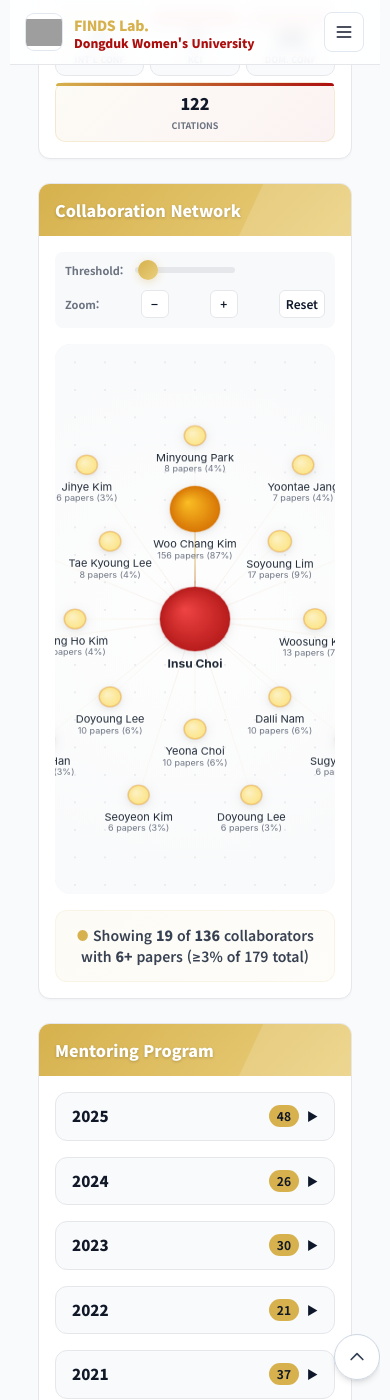
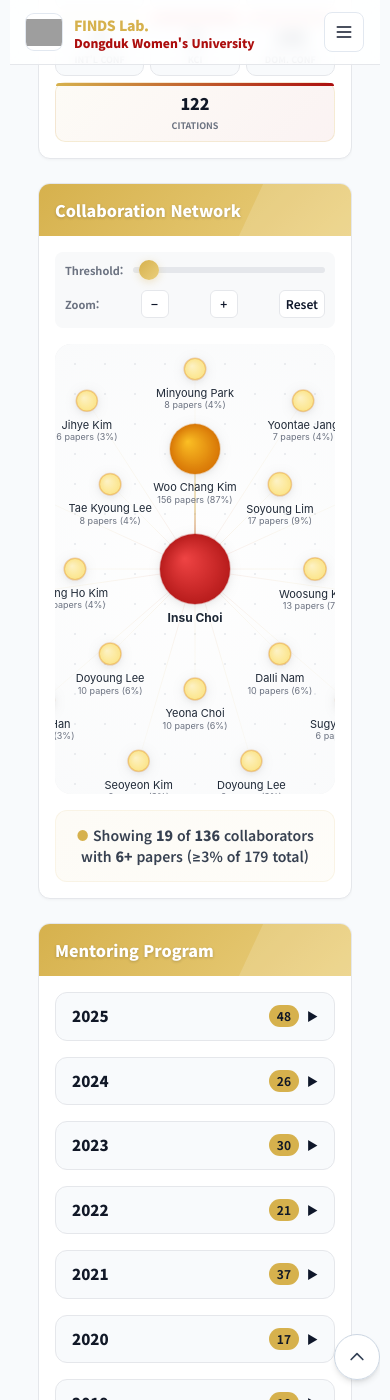
Before and after one commit to FinDS-Lab/site, a Jekyll site: the page built from members-director.html, in a window 390 px wide and 1400 px high, scrolled down 5804 px. Built offline with Jekyll 4.4.1, drawn with Linux system fonts in a browser that asks for light colours; nearby versions of some CDN libraries; grey boxes are pictures that could not be loaded.

Commit message:
Update members-director.html

```diff
--- a/members-director.html
+++ b/members-director.html
@@ -1146,6 +1146,16 @@ permalink: /members-director.html
   border-color: var(--gold);
   transform: translateY(-1px);
 }
+/* Network slider 기본 설정 */
+.network-slider {
+  width: 250px;
+  -webkit-appearance: none;
+  appearance: none;
+  height: 6px;
+  background: #e5e7eb;
+  border-radius: 3px;
+  outline: none;
+}
 
 /* Mobile responsiveness */
 @media (max-width: 768px) {
@@ -1158,33 +1168,24 @@ permalink: /members-director.html
 
   .control-group {
     justify-content: space-between;
-    flex-wrap: wrap;
+    flex-wrap: nowrap;  /* wrap에서 nowrap으로 변경 */
+    width: 100%;
+  }
+
+  .control-group:first-child {  /* Threshold 그룹 */
+    display: flex;
+    align-items: center;
+    gap: 10px;
   }
 
   .slider-container {
-    max-width: 100%;
-    flex: 1;
+    flex: 1;  /* 남은 공간 모두 차지 */
+    max-width: none;
   }
 
   .network-slider {
-  width: 250px;  /* 150px → 250px */
-  -webkit-appearance: none;
-  appearance: none;
-  height: 6px;
-  background: #e5e7eb;
-  border-radius: 3px;
-  outline: none;
-}
-
-@media (max-width: 768px) {
-  .network-slider {
-    width: 400px !important;  /* 120px → 200px */
-  }
-}
-
-@media (max-width: 480px) {
-  .network-slider {
-    width: 240px !important;  /* 100px → 160px */
+    width: 100% !important;  /* 컨테이너 전체 너비 */
+    min-width: 200px;
   }
 }
 
@@ -1210,17 +1211,19 @@ permalink: /members-director.html
   }
 
   #networkCanvas {
-    height: 400px !important;
+    height: 450px !important;  /* 400px에서 450px로 증가 */
   }
 }
 
 @media (max-width: 480px) {
   .network-slider {
-    width: 100px !important;  /* 60px에서 100px로 증가 */
+    width: 100% !important;  /* 전체 너비 유지 */
+    min-width: 150px;
   }
 
   .slider-label {
     font-size: 11px !important;
+    flex-shrink: 0;  /* 라벨 크기 고정 */
   }
 
   .zoom-btn {
@@ -1272,17 +1275,24 @@ permalink: /members-director.html
 /* Enhanced Network Canvas Styles */
 #networkCanvas{
   width:100%;
- height:600px;  /* 500px → 600px */
+  height:600px;  /* 데스크톱 기본 높이 */
   border-radius:16px;
   background: radial-gradient(ellipse at center, #fafbfc 0%, #f3f4f6 100%);
   margin-top:1rem;
   box-shadow: inset 0 2px 4px rgba(0,0,0,0.04);
 }
 
-/* 모바일에서도 적절한 높이 유지 */
-@media (max-width: 640px) {
+/* 태블릿 */
+@media (max-width: 768px) {
   #networkCanvas {
-    height: 550px !important;  /* 400px → 450px */
+    height: 500px !important;
+  }
+}
+
+/* 모바일 */
+@media (max-width: 480px) {
+  #networkCanvas {
+    height: 450px !important;
   }
 }
 
@@ -2074,12 +2084,14 @@ if (canvas) {
   // Size canvas
 function sizeCanvas() {
   const rect = canvas.getBoundingClientRect();
+  const isMobile = window.innerWidth <= 768;
+  const canvasHeight = isMobile ? 450 : 600;  // 모바일은 450px, 데스크톱은 600px
+
   canvas.width = rect.width * window.devicePixelRatio;
-  canvas.height = 600 * window.devicePixelRatio;  // 500 → 600
-  canvas.style.height = '600px';  // '500px' → '600px'
+  canvas.height = canvasHeight * window.devicePixelRatio;
+  canvas.style.height = canvasHeight + 'px';
   ctx.scale(window.devicePixelRatio, window.devicePixelRatio);
 }
-
   // Build network structure
   function buildNetwork() {
     nodes = [];
```
Lines whose indentation alone changed are shown as unchanged.
